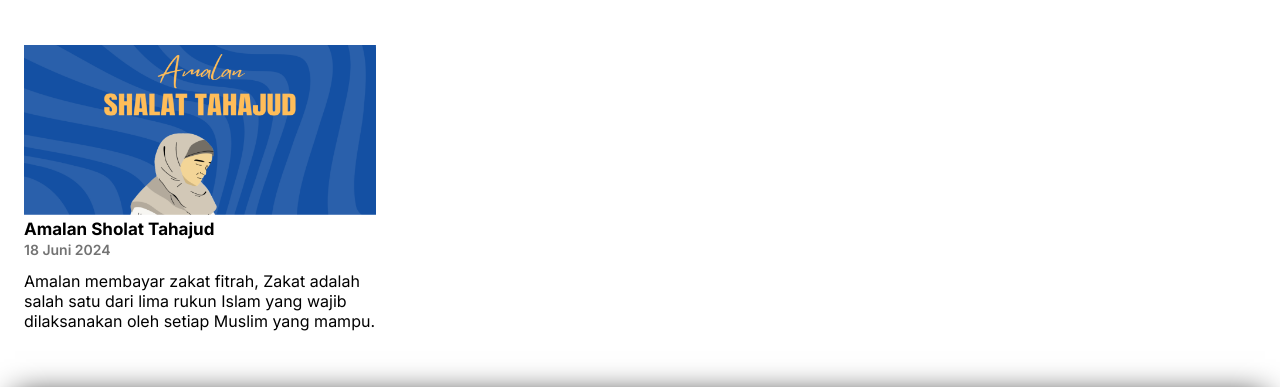
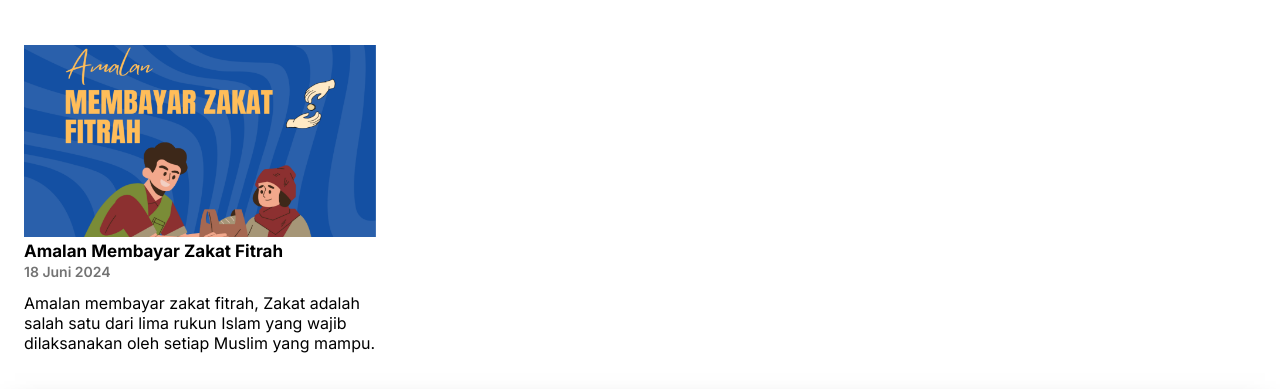
Before and after one commit to fjrRA/orphanage-web, a plain HTML site: page index.html in a window 1280 px wide. Shown: the part 3399-3788 px from the top of the page. Drawn offline with Linux system fonts and the light colour scheme.

Commit message:
menghapus package.json dan komen pada index.js

```diff
--- a/app/index.js
+++ b/app/index.js
@@ -1,14 +1,11 @@
-// Select hamburger button and main navigation
 const hamburgerButton = document.getElementById('hamburger-button');
 const mainNav = document.getElementById('main-nav');
 
-// Toggle menu visibility when the hamburger button is clicked
+
 hamburgerButton.addEventListener('click', () => {
-  // Toggle aria-expanded attribute
   const isExpanded = hamburgerButton.getAttribute('aria-expanded') === 'true';
   hamburgerButton.setAttribute('aria-expanded', !isExpanded);
 
-  // Toggle visibility of the main navigation
   if (mainNav.classList.contains('hidden')) {
     mainNav.classList.remove('hidden');
   } else {
--- a/index.html
+++ b/index.html
@@ -22,7 +22,6 @@
         </svg>
       </button>
     </div>
-
 
     <nav id="main-nav">
       <ul>
@@ -238,8 +237,8 @@
         </div>
         <div class="news__list__card">
           <div class="news__list__card-title">
-            <img src="assets/images/news-amalan-tahajud.png" alt="">
-            <h3>Amalan Sholat Tahajud</h3>
+            <img src="assets/images/zakat-fitrah.png" alt="">
+            <h3>Amalan Membayar Zakat Fitrah</h3>
             <span>18 Juni 2024</span>
             <p>Amalan membayar zakat fitrah, Zakat adalah salah satu dari lima rukun Islam yang wajib dilaksanakan oleh
               setiap Muslim yang mampu.</p>
```
Also changed, not shown: package.json (deleted, +0 -12 lines).
